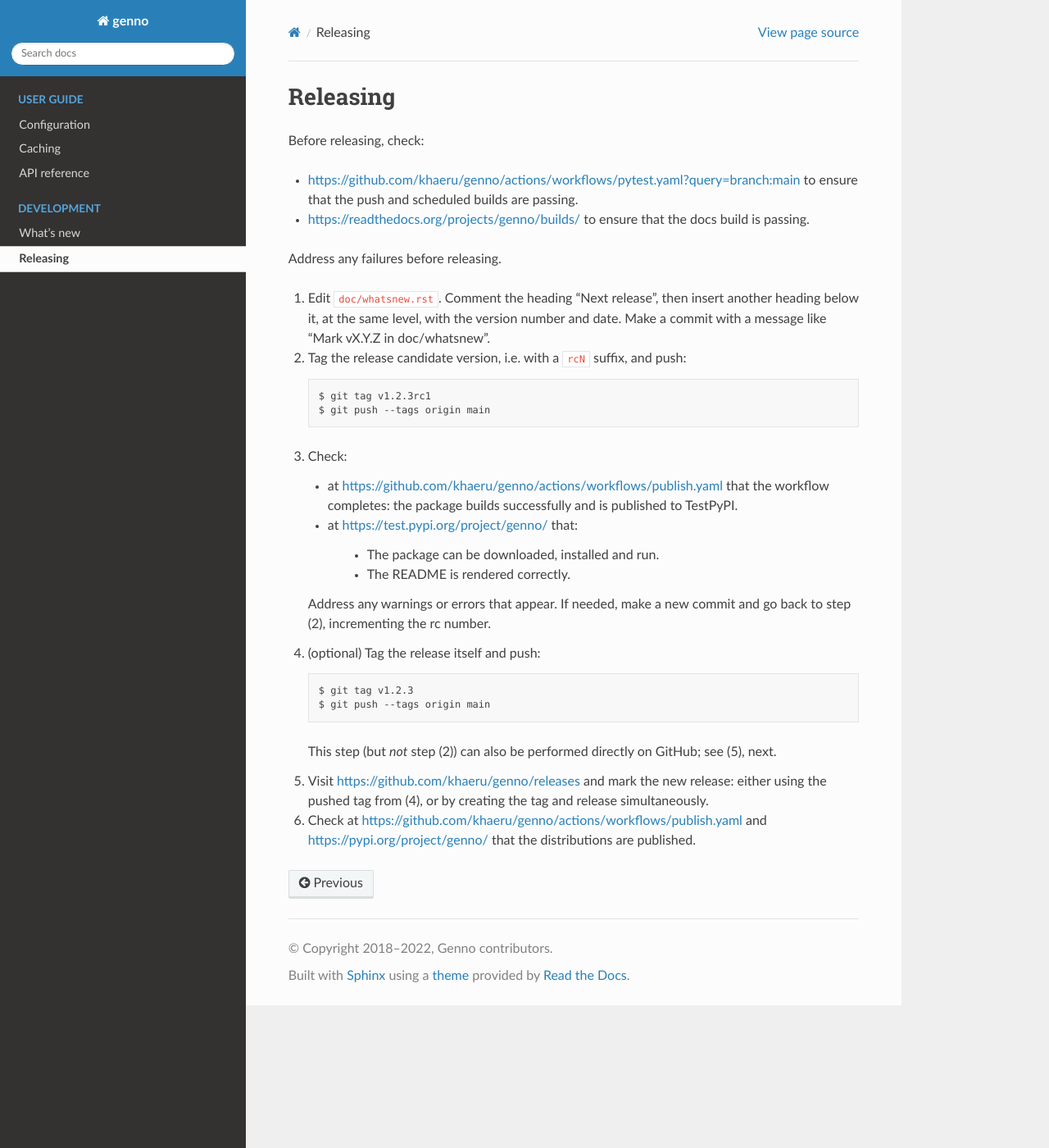
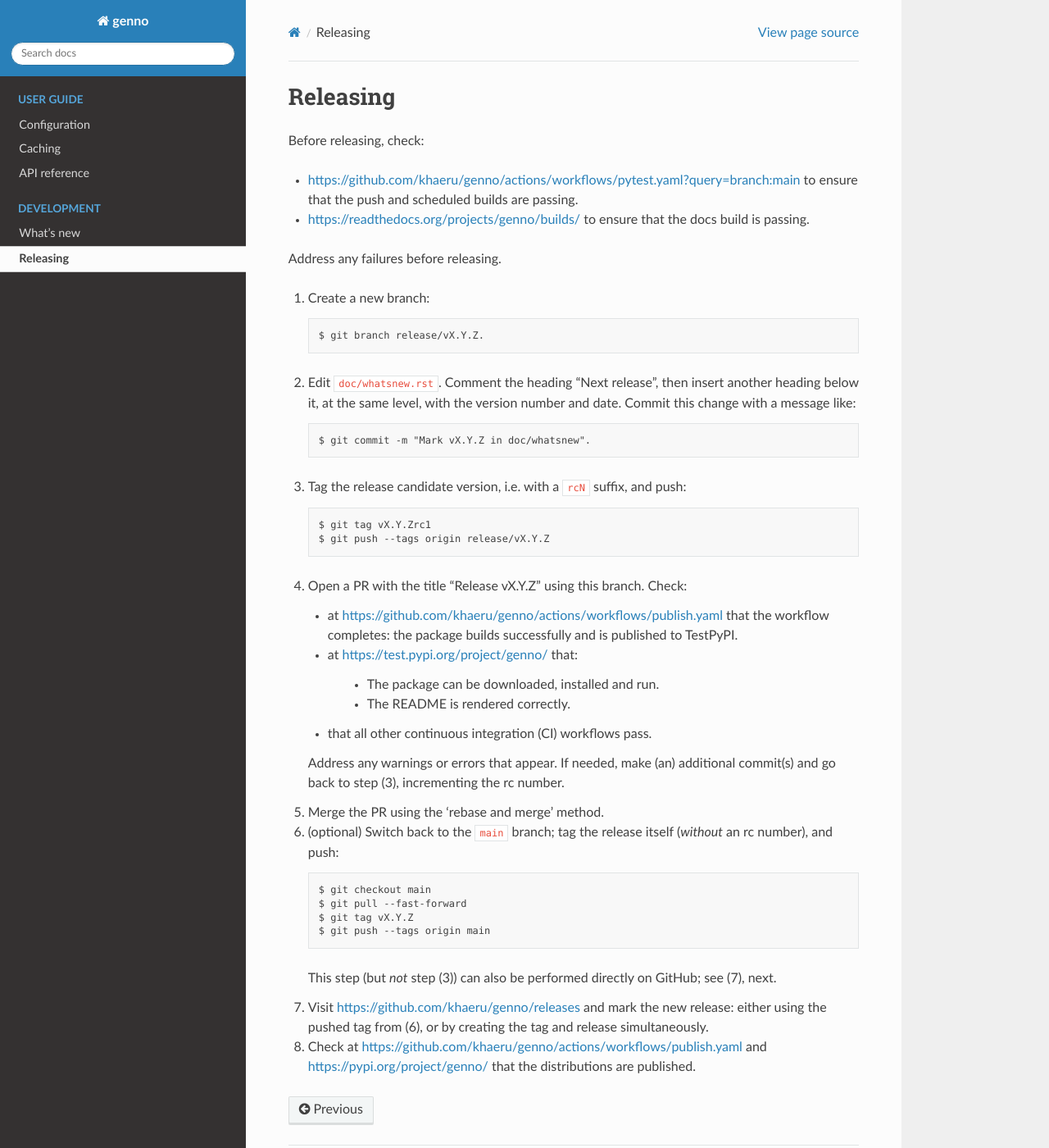
Before and after one commit to khaeru/genno, a Sphinx documentation site: the page built from doc/releasing.rst, in a window 1280 px wide and 1400 px high. Shown: the whole window at 82% size. Built offline with Sphinx 7.4.7 and the Read the Docs theme 2.0.0, drawn with Linux system fonts in a browser that asks for light colours; pages that are not in the unit, such as notebooks, are missing from menus.

Commit message:
Update release procedure

```diff
--- a/doc/releasing.rst
+++ b/doc/releasing.rst
@@ -8,16 +8,23 @@ Before releasing, check:
 
 Address any failures before releasing.
 
-1. Edit :file:`doc/whatsnew.rst`.
+1. Create a new branch::
+
+    $ git branch release/vX.Y.Z.
+
+2. Edit :file:`doc/whatsnew.rst`.
    Comment the heading "Next release", then insert another heading below it, at the same level, with the version number and date.
-   Make a commit with a message like "Mark vX.Y.Z in doc/whatsnew".
+   Commit this change with a message like::
 
-2. Tag the release candidate version, i.e. with a ``rcN`` suffix, and push::
+    $ git commit -m "Mark vX.Y.Z in doc/whatsnew".
 
-    $ git tag v1.2.3rc1
-    $ git push --tags origin main
+3. Tag the release candidate version, i.e. with a ``rcN`` suffix, and push::
 
-3. Check:
+    $ git tag vX.Y.Zrc1
+    $ git push --tags origin release/vX.Y.Z
+
+4. Open a PR with the title “Release vX.Y.Z” using this branch.
+   Check:
 
    - at https://github.com/khaeru/genno/actions/workflows/publish.yaml that the workflow completes: the package builds successfully and is published to TestPyPI.
    - at https://test.pypi.org/project/genno/ that:
@@ -25,16 +32,22 @@ Address any failures before releasing.
       - The package can be downloaded, installed and run.
       - The README is rendered correctly.
 
+   - that all other continuous integration (CI) workflows pass.
+
    Address any warnings or errors that appear.
-   If needed, make a new commit and go back to step (2), incrementing the rc number.
+   If needed, make (an) additional commit(s) and go back to step (3), incrementing the rc number.
 
-4. (optional) Tag the release itself and push::
+5. Merge the PR using the ‘rebase and merge’ method.
 
-    $ git tag v1.2.3
+6. (optional) Switch back to the ``main`` branch; tag the release itself (*without* an rc number), and push::
+
+    $ git checkout main
+    $ git pull --fast-forward
+    $ git tag vX.Y.Z
     $ git push --tags origin main
 
-   This step (but *not* step (2)) can also be performed directly on GitHub; see (5), next.
+   This step (but *not* step (3)) can also be performed directly on GitHub; see (7), next.
 
-5. Visit https://github.com/khaeru/genno/releases and mark the new release: either using the pushed tag from (4), or by creating the tag and release simultaneously.
+7. Visit https://github.com/khaeru/genno/releases and mark the new release: either using the pushed tag from (6), or by creating the tag and release simultaneously.
 
-6. Check at https://github.com/khaeru/genno/actions/workflows/publish.yaml and https://pypi.org/project/genno/ that the distributions are published.
+8. Check at https://github.com/khaeru/genno/actions/workflows/publish.yaml and https://pypi.org/project/genno/ that the distributions are published.
```
